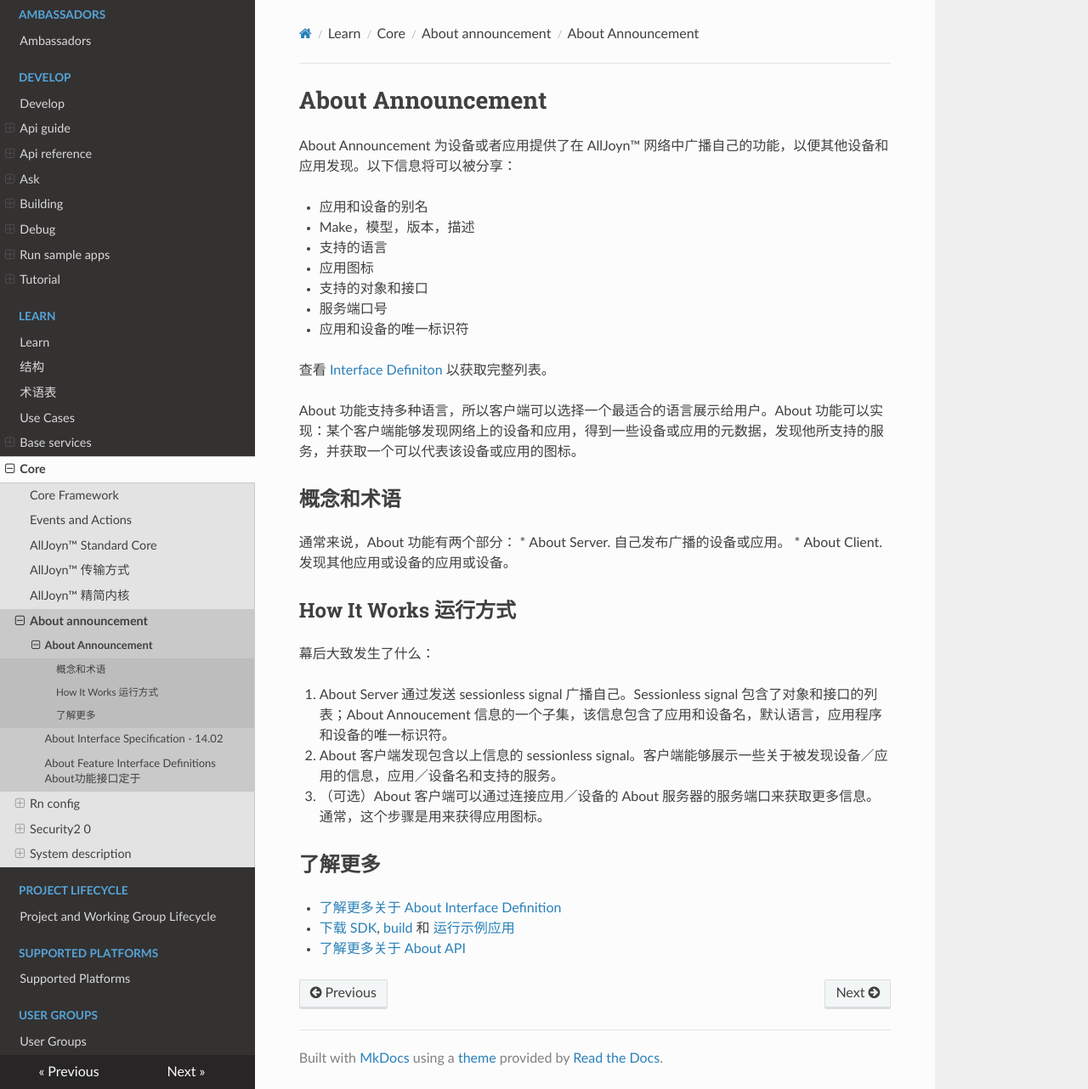
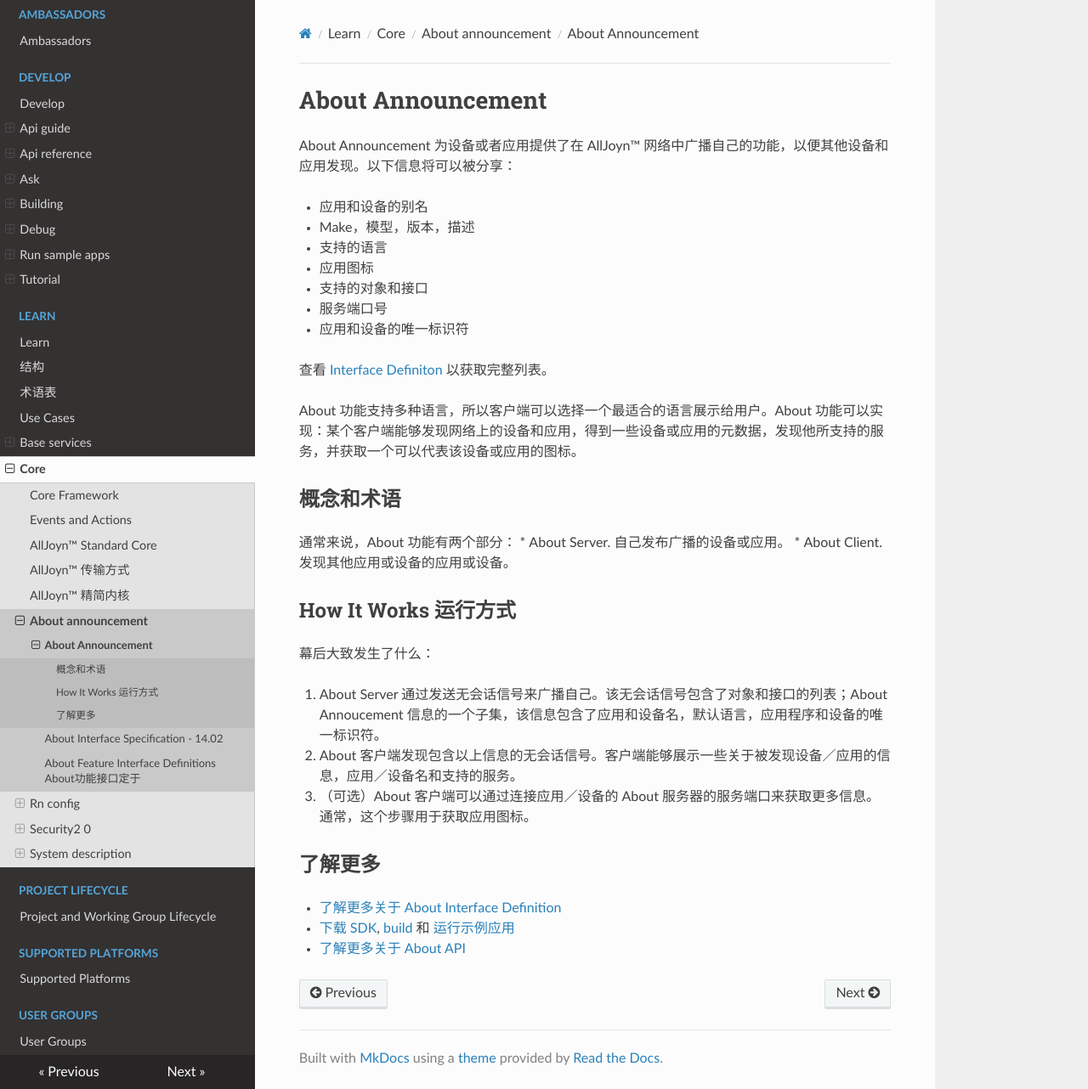
Before and after one commit to smart-conn/alljoyn-zh, an MkDocs documentation site: the page built from docs/learn/core/about-announcement/index.md, in a window 1280 px wide and 1282 px high. Shown: the whole window at 85% size. Built offline with MkDocs 1.6.1, drawn with Linux system fonts in a browser that asks for light colours; nearby versions of some CDN libraries.

Commit message:
Update index.md

```diff
--- a/docs/learn/core/about-announcement/index.md
+++ b/docs/learn/core/about-announcement/index.md
@@ -23,11 +23,11 @@ About 功能支持多种语言，所以客户端可以选择一个最适合的
 
 幕后大致发生了什么：
 
-1. About Server 通过发送 sessionless signal 广播自己。Sessionless signal 包含了对象和接口的列表；About Annoucement 信息的一个子集，该信息包含了应用和设备名，默认语言，应用程序和设备的唯一标识符。
+1. About Server 通过发送无会话信号来广播自己。该无会话信号包含了对象和接口的列表；About Annoucement 信息的一个子集，该信息包含了应用和设备名，默认语言，应用程序和设备的唯一标识符。
 
-2. About 客户端发现包含以上信息的 sessionless signal。客户端能够展示一些关于被发现设备／应用的信息，应用／设备名和支持的服务。
+2. About 客户端发现包含以上信息的无会话信号。客户端能够展示一些关于被发现设备／应用的信息，应用／设备名和支持的服务。
 
-3. （可选）About 客户端可以通过连接应用／设备的 About 服务器的服务端口来获取更多信息。通常，这个步骤是用来获得应用图标。
+3. （可选）About 客户端可以通过连接应用／设备的 About 服务器的服务端口来获取更多信息。通常，这个步骤用于获取应用图标。
 
 ## 了解更多
 
```
